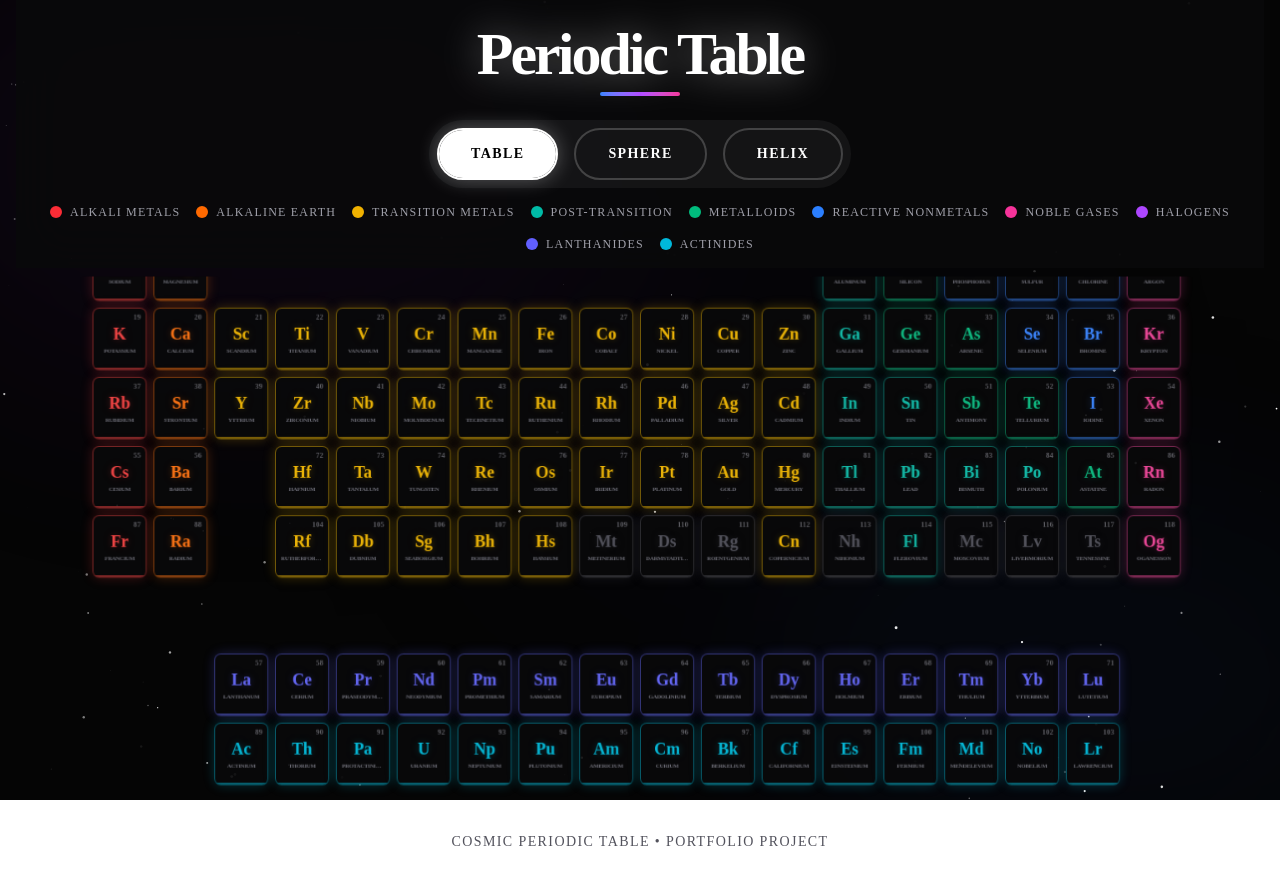
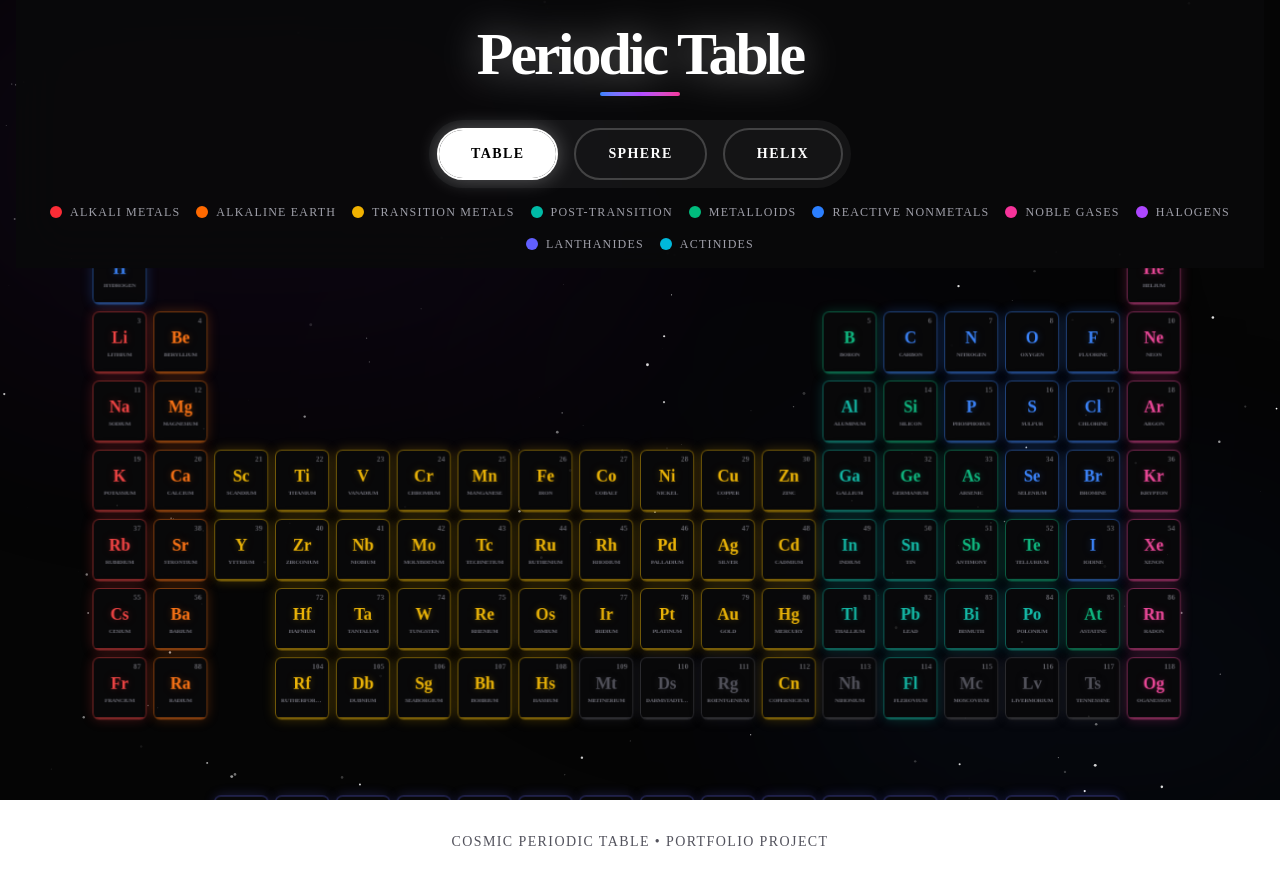
Before and after one commit to jolorupido15/periodic-table, a Next.js app: page / in a window 1280 px wide. Built offline with nearby package versions, Linux system fonts and the light colour scheme.

Commit message:
Fix clipping of top rows and remove implicit borders from header containers

```diff
--- a/components/PeriodicTable.tsx
+++ b/components/PeriodicTable.tsx
@@ -179,7 +179,7 @@ export default function PeriodicTable() {
   return (
     <div className="w-full flex flex-col items-center px-4 min-h-screen">
       {/* Header & Controls Container */}
-      <div className="sticky top-0 left-0 w-full pt-6 pb-2 flex flex-col items-center z-[1000] bg-zinc-950/90 backdrop-blur-xl">
+      <div className="sticky top-0 left-0 w-full pt-6 pb-2 flex flex-col items-center z-[1000] bg-zinc-950/90 backdrop-blur-xl border-none shadow-none ring-0 outline-none">
         <header className="flex flex-col items-center text-center mb-6">
           <h1 className="text-4xl md:text-6xl font-black tracking-tighter text-white drop-shadow-[0_0_20px_rgba(255,255,255,0.4)] mb-2">
             Periodic Table
@@ -187,7 +187,7 @@ export default function PeriodicTable() {
           <div className="h-1 w-20 bg-gradient-to-r from-blue-500 via-purple-500 to-pink-500 rounded-full" />
         </header>
 
-        <div className="flex items-center gap-4 bg-white/5 p-2 rounded-full">
+        <div className="flex items-center gap-4 bg-white/5 p-2 rounded-full border-none shadow-none ring-0 outline-none">
         <Button
           variant="outline"
           onClick={() => toggleMode('table')}
@@ -244,18 +244,18 @@ export default function PeriodicTable() {
       {/* Main Content Area */}
       <div className={cn(
         "w-full relative overflow-hidden transition-all duration-700 flex-1",
-        viewMode === 'table' ? "h-[850px] mt-2" : "min-h-[800px]"
+        viewMode === 'table' ? "h-[750px]" : "min-h-[800px]"
       )}>
         <div
           ref={containerRef}
-          className={cn(
-            "relative w-full h-full flex justify-center",
-            viewMode === 'table' ? "items-start pt-[340px]" : "items-center"
-          )}
+          className="relative w-full h-full flex justify-center"
           style={{ transformStyle: 'preserve-3d' }}
         >
           {/* Internal Center Point for Helix/Sphere */}
-          <div className="absolute top-1/2 left-1/2 -translate-x-1/2 -translate-y-1/2 w-0 h-0" style={{ transformStyle: 'preserve-3d' }}>
+          <div className={cn(
+            "absolute left-1/2 -translate-x-1/2 w-0 h-0 transition-all duration-700",
+            viewMode === 'table' ? "top-[320px]" : "top-1/2 -translate-y-1/2"
+          )} style={{ transformStyle: 'preserve-3d' }}>
             {elements.map((el, i) => {
               const catColor = categoryHexColors[el.category] || '#52525b';
               return (
```
